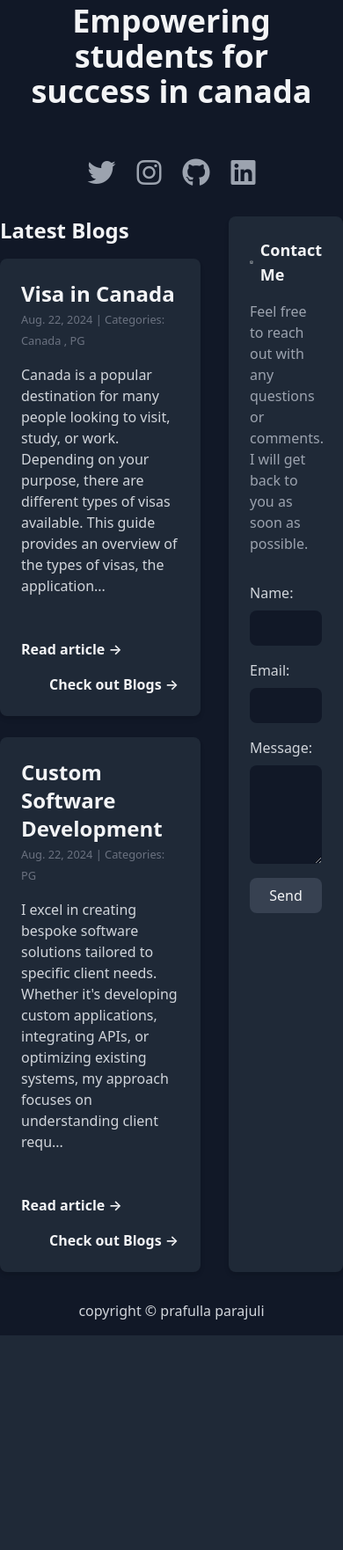
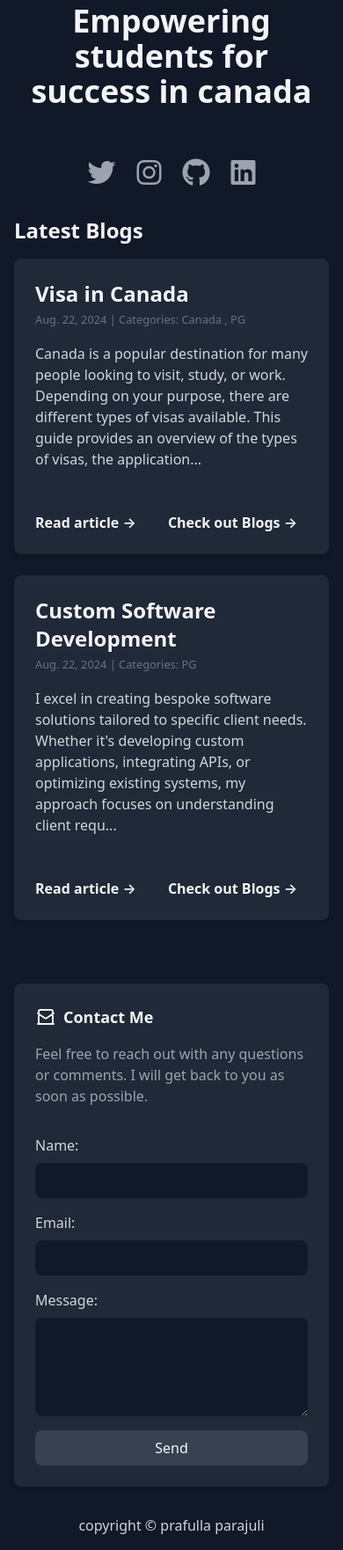
Before and after one commit to Aseeeem-kc/blog-portfolio, a Django app: page / in a window 390 px wide; the page is wider, and only the part inside the window is pictured. Shown: the part 196-1958 px from the top of that part at 88% size. Before the commit the page ends 1714 px from the top of that part, so only its background shows below. Run offline with Django 4.2, Linux system fonts and the light colour scheme; data comes from the database, SQL or seed files in the repository; both versions use the stored data as it was after the commit; data that the repository does not hold is empty; parts of the project's set-up code (start-up, migrations or seed data) failed here and were passed over; some libraries are stand-ins or nearby versions.

Commit message:
responsive

```diff
--- a/blog/templates/blog/blog.html
+++ b/blog/templates/blog/blog.html
@@ -3,7 +3,7 @@
 {% block title %}Blog Posts{% endblock %}
 
 {% block content %}
-<section class="mx-auto py-8" style="max-width: 800px;">
+<section class="mx-auto py-8 px-4 sm:px-6 lg:px-8" style="max-width: 800px;">
         <h2 class="text-3xl font-bold text-center mb-8">Blog Posts</h2>
 
         {% for post in posts %}
--- a/portfolio/templates/portfolio/about.html
+++ b/portfolio/templates/portfolio/about.html
@@ -6,10 +6,10 @@
 
     <!-- Text Section -->
     <div class="md:w-2/3 space-y-6">
-        <h1 class="text-4xl md:text-5xl font-bold leading-tight">
+        <h1 class="text-3xl sm:text-4xl md:text-5xl font-bold leading-tight">
             {{ about.title }}
         </h1>
-        <p class="text-lg text-gray-300">
+        <p class="text-base sm:text-lg text-gray-300">
             {{ about.description }}
         </p>
     </div>
--- a/portfolio/templates/portfolio/index.html
+++ b/portfolio/templates/portfolio/index.html
@@ -1,7 +1,6 @@
 {% extends 'base.html' %}
 
 {% block title %}Home{% endblock %}
-
 
 {% block content %}
     <!-- Hero Section -->
@@ -9,7 +8,6 @@
         <p class="mt-4 text-gray-400 max-w-2xl">Counseller &middot;
             Educator &middot; Instructor</p><br>
         <h1 class="text-4xl font-bold">Empowering students for<br> success in canada</h1>
-
 
         <!-- Social Icons -->
         <div class="flex space-x-6 mt-14">
@@ -25,7 +23,6 @@
             <a href="#" class="text-gray-400 hover:text-white">
                 <i class="fab fa-linkedin fa-2x"></i>
             </a>
-
         </div>
     </section>
 
@@ -54,11 +51,11 @@
     </section>
     {% endif %}
 
-
-    <div class="max-w-7xl mx-auto py-8">
-        <div class="flex space-x-8">
+    <!-- Latest Blogs and Contact Me Section -->
+    <div class="max-w-7xl mx-auto py-8 px-4 sm:px-6 lg:px-8">
+        <div class="grid grid-cols-1 lg:grid-cols-5 gap-6">
             <!-- Latest Blogs Section -->
-            <div class="w-2/3 flex flex-col">
+            <div class="lg:col-span-3">
                 <h2 class="text-2xl font-bold text-gray-100 mb-4">Latest Blogs</h2>
                 <div class="flex flex-col space-y-6">
                     {% for one_latest_blog in latest_blog %}
@@ -85,13 +82,12 @@
                             </a>
                         </div>
                     {% endfor %}
-                    <!-- Add more blog posts here -->
                 </div>
             </div>
 
             <!-- Contact Me Section -->
-            <div class="w-1/3 flex flex-col">
-                <div class="bg-gray-800 p-6 rounded-lg shadow-md flex flex-col h-full">
+            <div class="lg:col-span-2 mt-12">
+                <div class="bg-gray-800 p-6 rounded-lg shadow-md flex flex-col">
                     <div class="flex items-center space-x-2 mb-4">
                         <svg xmlns="http://www.w3.org/2000/svg" class="h-6 w-6 text-teal-400" fill="none" viewBox="0 0 24 24" stroke="currentColor" stroke-width="2">
                             <path stroke-linecap="round" stroke-linejoin="round" d="M3 8l7.89 5.26a2 2 0 002.22 0L21 8m-9 12h-6a2 2 0 01-2-2V6a2 2 0 012-2h12a2 2 0 012 2v12a2 2 0 01-2 2h-6m-6 0H3m18 0H15" />
@@ -131,13 +127,4 @@
         </div>
     </div>
 
-
-
-
-
-
-        </div>
-    </div>
-
-
 {% endblock %}
--- a/templates/base.html
+++ b/templates/base.html
@@ -20,7 +20,7 @@
 
         .tooltip-text {
             visibility: hidden;
-            background-color: #111678
+            background-color: #111678;
             color: #fff;
             text-align: center;
             border-radius: 4px;
@@ -44,21 +44,21 @@
 
     <!-- Navbar -->
     <nav class="flex items-center justify-between max-w-4xl mx-auto mt-4 py-4 px-6">
-        <!-- Left: Profile Image -->
-        <div>
+        <!-- Left: Profile Image (Hidden on small screens) -->
+        <div class="">
             <img src="{{ about.image.url }}" class="h-10 w-10 rounded-full border-2 border-gray-700">
         </div>
 
         <!-- Center: Navigation Links -->
-        <div class="flex space-x-6 bg-gray-700 dark:bg-gray-800 px-6 py-2 rounded-full">
+        <div class=" flex space-x-6 bg-gray-700 dark:bg-gray-800 px-6 py-2 rounded-full">
             <a href="{% url 'index' %}" class="text-teal-400 dark:text-teal-300">Home</a>
             <a href="{% url 'about' %}" class="text-gray-300 dark:text-gray-400 hover:text-teal-400 dark:hover:text-teal-300">About</a>
             <a href="{% url 'blog_index' %}" class="text-gray-300 dark:text-gray-400 hover:text-teal-400 dark:hover:text-teal-300">Blogs</a>
             <a href="{% url 'expertise' %}" class="text-gray-300 dark:text-gray-400 hover:text-teal-400 dark:hover:text-teal-300">Expertise</a>
         </div>
 
-         <!-- Right: Download Resume Button -->
-         <div class="tooltip-container">
+        <!-- Right: Download Resume Button -->
+        <div class="tooltip-container">
             <a href="{% static 'path/to/your_resume.pdf' %}" download class="flex items-center justify-center h-10 w-10 rounded-full bg-gray-700 hover:bg-gray-600">
                 <i class="fas fa-download text-gray-300 dark:text-gray-400"></i>
             </a>
@@ -76,6 +76,5 @@
         <p>copyright &copy; prafulla parajuli </p>
     </div>
 
-
 </body>
 </html>
```
Also changed, not shown: blog/templates/blog/category.html (+8 -1 lines), blog/templates/blog/detail.html (+8 -0 lines), db.sqlite3, media/me_dp.jpg (added).
